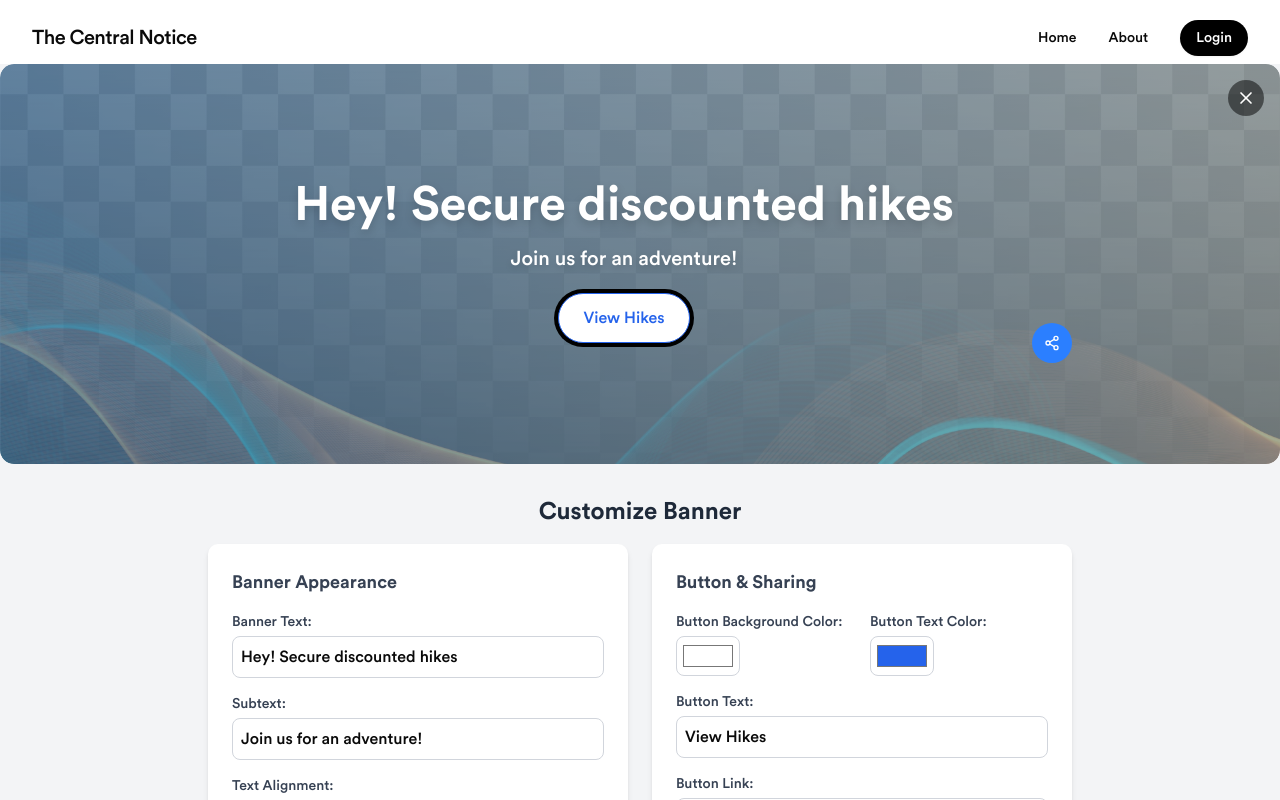
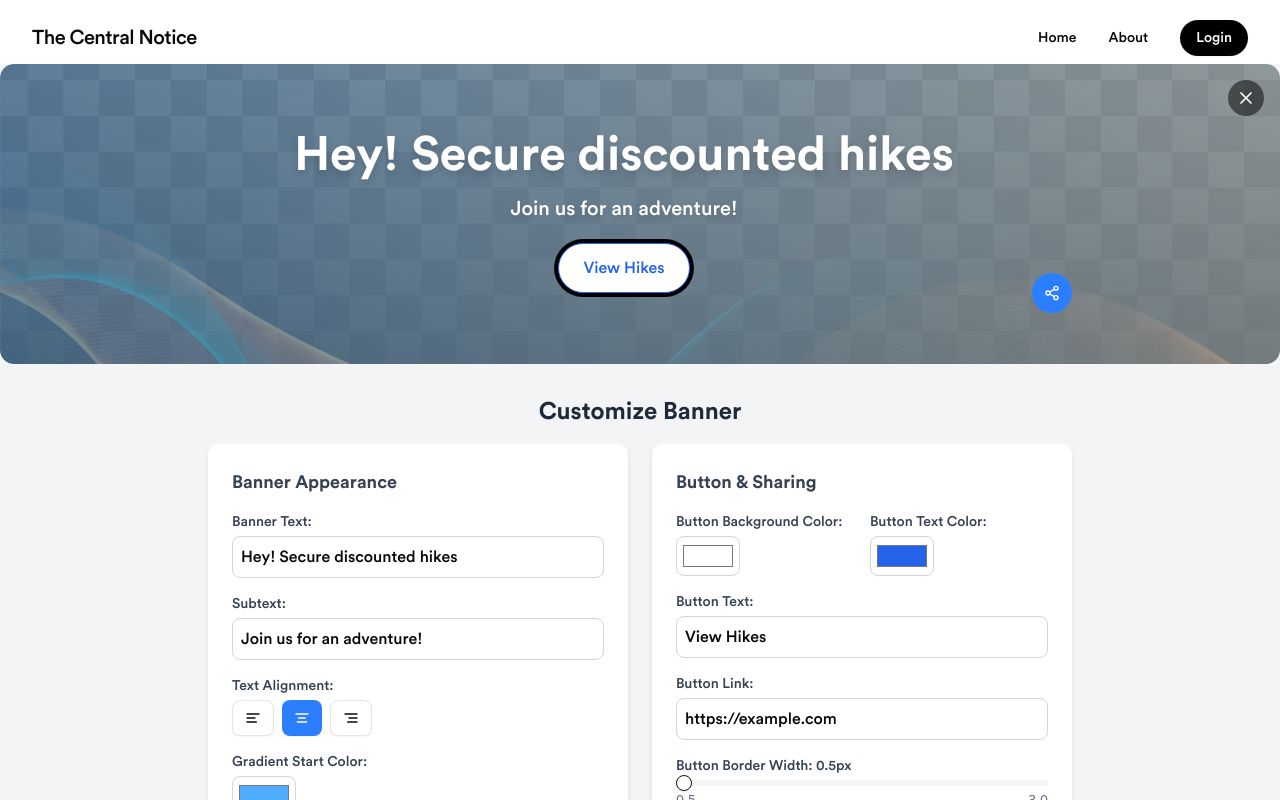
Before and after one commit to Cheppar/centralboard, a Next.js app: page / in a window 1280 px wide. Shown: the top 800 px of the page. Built offline with nearby package versions, Linux system fonts and the light colour scheme.

Commit message:
feat: vercel analytics

```diff
--- a/app/_components/banner/Banner.jsx
+++ b/app/_components/banner/Banner.jsx
@@ -1,4 +1,3 @@
-// app/page.tsx
 "use client";
 import React, { useState } from "react";
 import Image from "next/image";
@@ -25,7 +24,7 @@ const Home = () => {
     color: "#2563eb",
   });
   const [buttonText, setButtonText] = useState("View Hikes");
-  const [buttonLink, setButtonLink] = useState("https://example.com");
+  const [buttonLink, setButtonLink] = useState("https://cheppar.co.ke");
   const [borderWidth, setBorderWidth] = useState(0.5);
   const [marginColor, setMarginColor] = useState("#000000");
   const [backgroundImage, setBackgroundImage] = useState("/banner/wave.jpg");
@@ -54,7 +53,7 @@ const Home = () => {
   return (
     <div className="min-h-screen mt-16 bg-gray-100">
       {isBannerVisible && (
-        <section className="w-full min-h-[300px] md:min-h-[400px] ml-0 mr-4 sm:mr-6 md:mr-8 flex items-center justify-center relative rounded-xl overflow-hidden">
+        <section className="w-full min-h-[200px] md:min-h-[300px] ml-0 mr-4 sm:mr-6 md:mr-8 flex items-center justify-center relative rounded-xl overflow-hidden">
           <div className="absolute inset-0 z-0 rounded-xl">
             <Image
               src={backgroundImage}
--- a/app/layout.js
+++ b/app/layout.js
@@ -1,6 +1,7 @@
 import localFont from "next/font/local";
 import "./globals.css";
 import Provider from "./Provider";
+import { Analytics } from "@vercel/analytics/react"
 
 const outfitRegular = localFont({
   src: "./fonts/supabasefont/CustomFont-Black.woff2",
@@ -33,6 +34,7 @@ export default function RootLayout({ children }) {
           className={`${outfitRegular.variable} ${outfitBold.variable} ${outfitLight.variable} antialiased`}
         >
           <Provider>
+          <Analytics/>
         {children}
         </Provider>
       </body>
```
